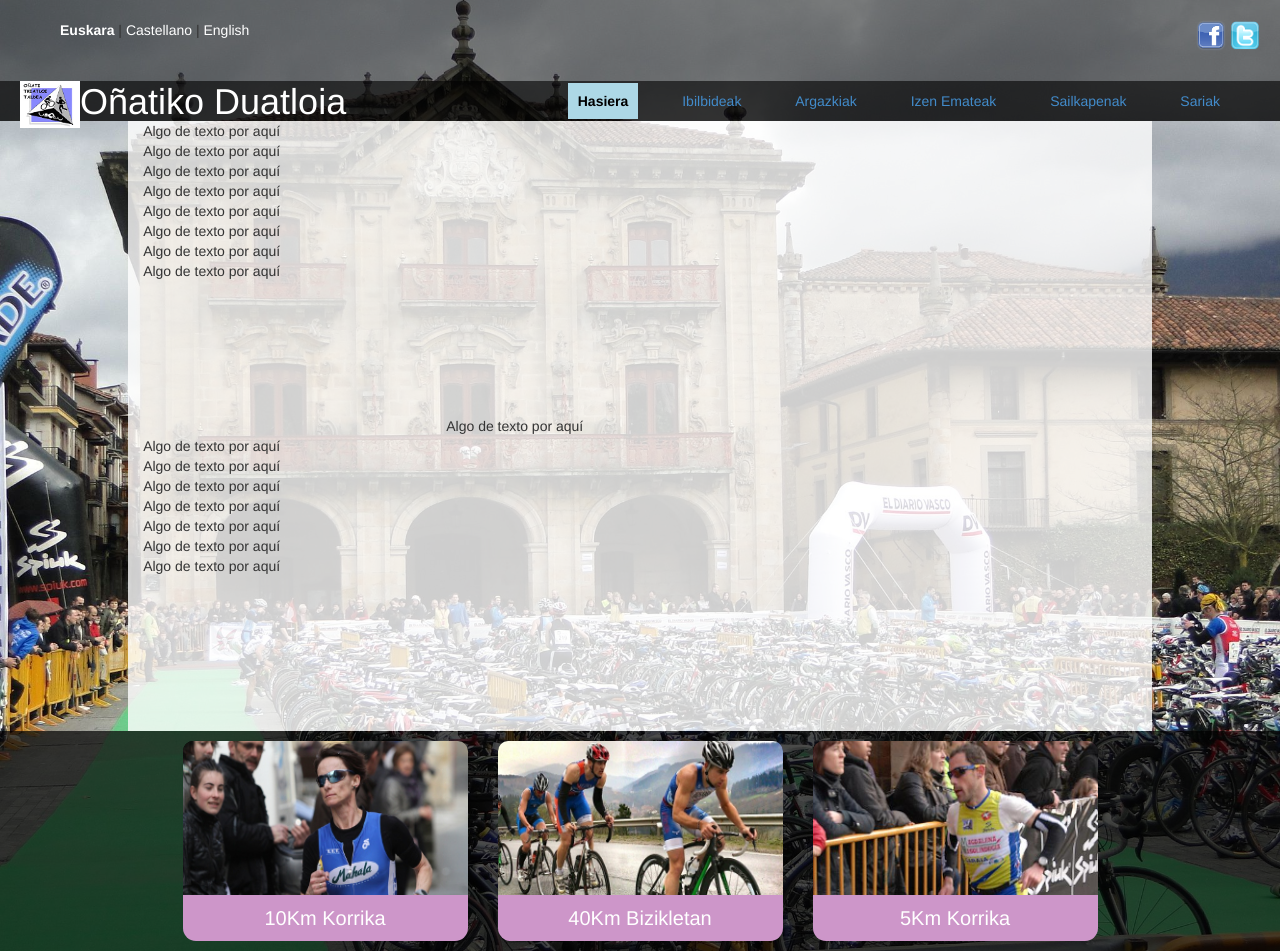
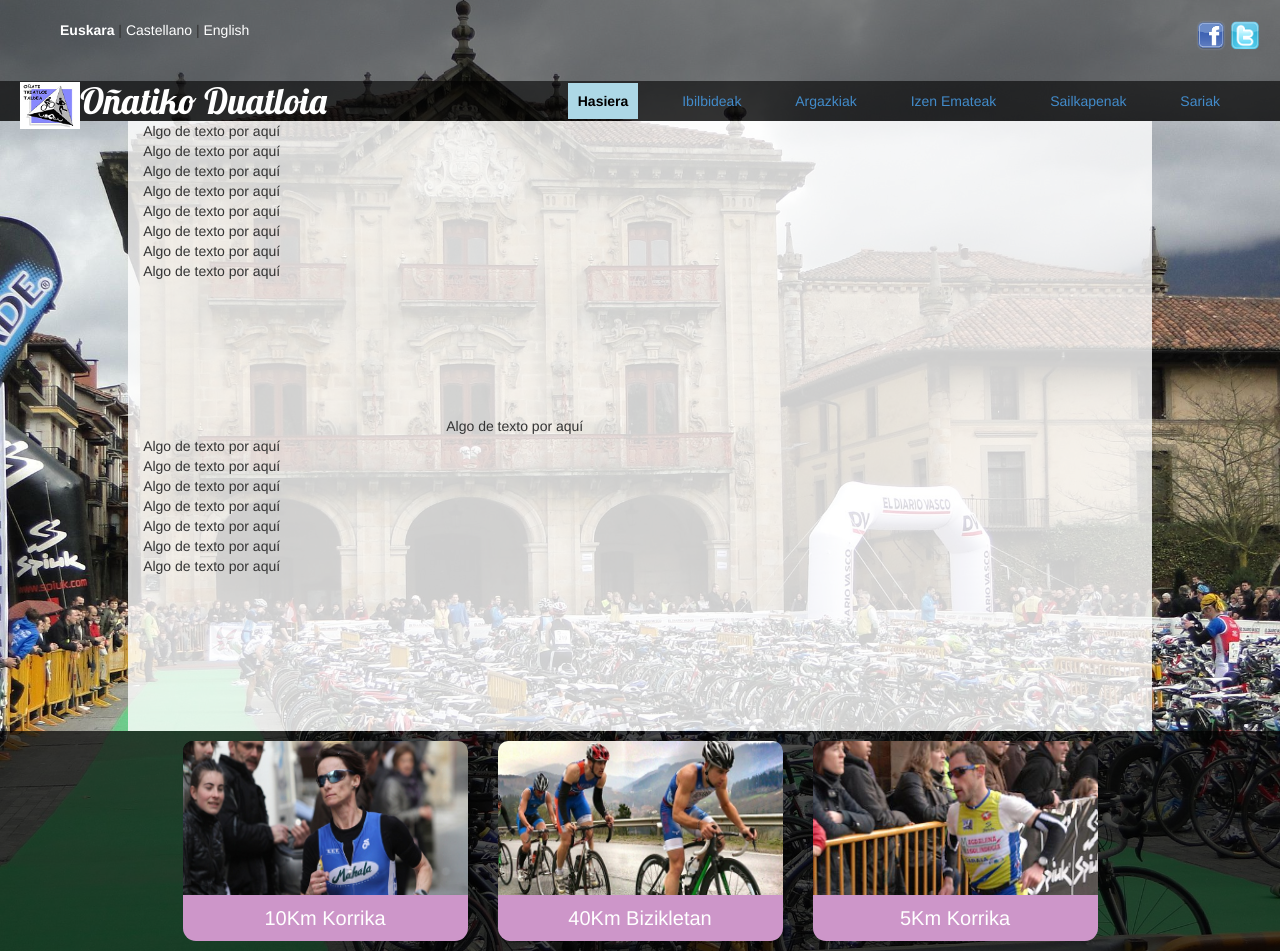
Before and after one commit to corand/duatloia_v2, a plain HTML site: page index.html in a window 1280 px wide. Shown: the top 951 px of the page. Drawn offline with Linux system fonts and the light colour scheme.

Commit message:
title style

```diff
--- a/css/style.css
+++ b/css/style.css
@@ -1,6 +1,6 @@
 html,body{ height:100%; }
 
-h1{ display:inline-block; color:white; float:left; margin: 0; margin-left:20px; position:absolute; }
+h1{ font-family: 'Lobster', cursive; display:inline-block; color:white; float:left; margin: 0; margin-left:20px; position:absolute; }
 
 body{ background: url('../img/slide-1.jpg')no-repeat center center fixed;
 	  -webkit-background-size: cover;
--- a/index.html
+++ b/index.html
@@ -4,6 +4,7 @@
 		<title>Oñatiko Duatloia</title>
 		<meta charset="utf-8">
 		<meta name="description" content="Oñatiko Duatloiaren web orri ofiziala" />
+		<link href='http://fonts.googleapis.com/css?family=Lobster' rel='stylesheet' type='text/css'>
 		<link rel="stylesheet" href="css/bootstrap.min.css" />
 		<link rel="stylesheet" href="css/style.css" />
 	</head>
```
